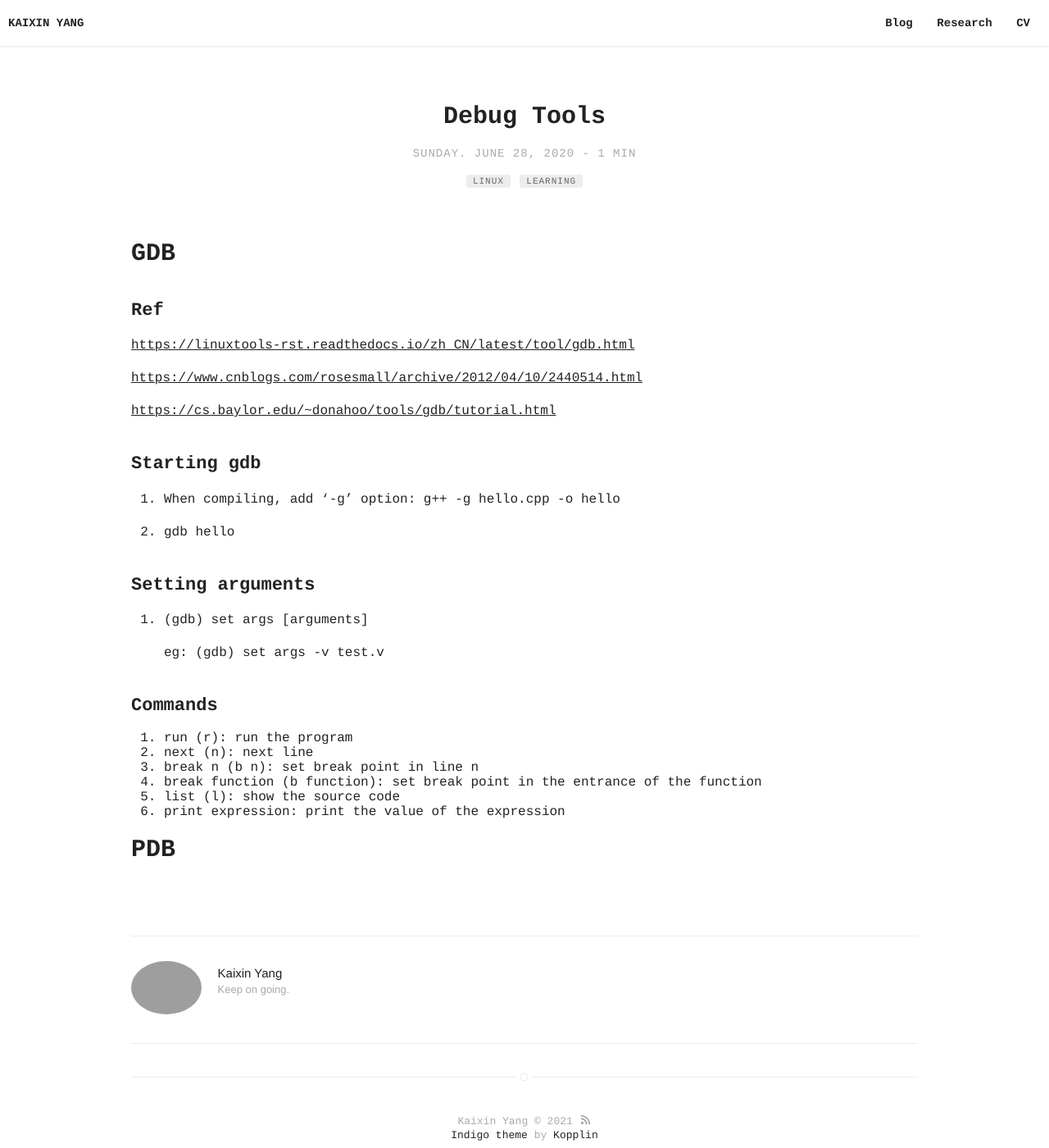
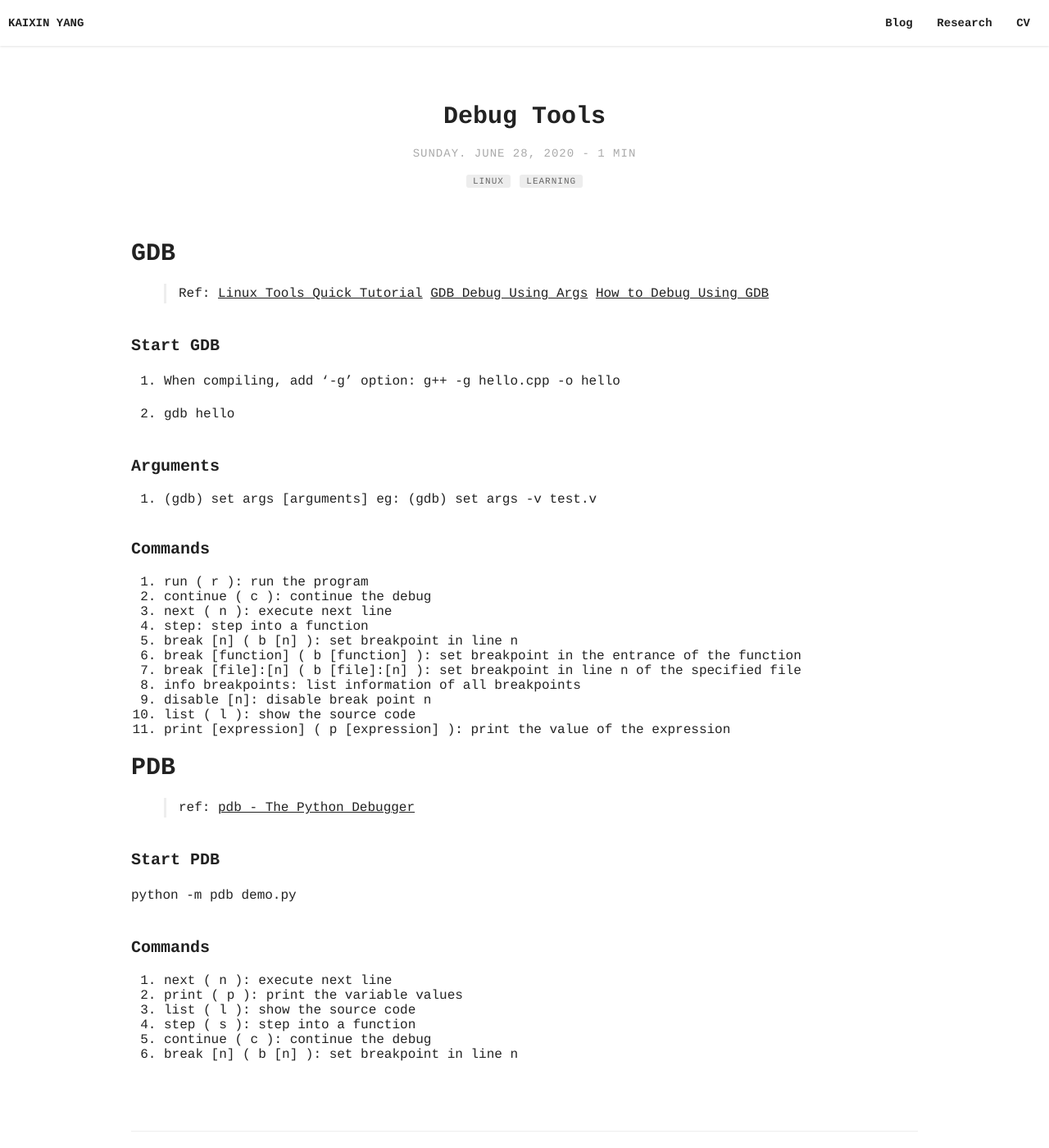
Before and after one commit to SceneryInMirror/SceneryInMirror.github.io, a Jekyll site: the page built from _posts/2020-06-27-gdb-Debug.markdown, in a window 1280 px wide and 1400 px high. Shown: the whole window at 82% size. Built offline with Jekyll 4.4.1, drawn with Linux system fonts in a browser that asks for light colours; comment, search, counter and statistics services are not loaded.

Commit message:
08/09/2021

```diff
--- a/_posts/2020-06-27-gdb-Debug.markdown
+++ b/_posts/2020-06-27-gdb-Debug.markdown
@@ -12,35 +12,53 @@ description: GDB debug tool used in Linux. PDB added (10/04/2020).
 
 # GDB
 
-## Ref
+> Ref:
+> [Linux Tools Quick Tutorial](https://linuxtools-rst.readthedocs.io/zh_CN/latest/tool/gdb.html)
+> [GDB Debug Using Args](https://www.cnblogs.com/rosesmall/archive/2012/04/10/2440514.html)
+> [How to Debug Using GDB](https://cs.baylor.edu/~donahoo/tools/gdb/tutorial.html)
 
-[https://linuxtools-rst.readthedocs.io/zh_CN/latest/tool/gdb.html](https://linuxtools-rst.readthedocs.io/zh_CN/latest/tool/gdb.html)
-
-[https://www.cnblogs.com/rosesmall/archive/2012/04/10/2440514.html](https://www.cnblogs.com/rosesmall/archive/2012/04/10/2440514.html)
-
-[https://cs.baylor.edu/~donahoo/tools/gdb/tutorial.html](https://cs.baylor.edu/~donahoo/tools/gdb/tutorial.html)
-
-## Starting gdb
+### Start GDB
 
 1. When compiling, add '-g' option: g++ -g hello.cpp -o hello
 
 2. gdb hello
 
-## Setting arguments
+### Arguments
 
 1. (gdb) set args [arguments]
-
    eg: (gdb) set args -v test.v
 
-## Commands
+### Commands
 
-1. run (r): run the program
-2. next (n): next line
-3. break n (b n): set break point in line n
-4. break function (b function): set break point in the entrance of the function
-5. list (l): show the source code
-6. print expression: print the value of the expression
+1. run ( r ): run the program
+2. continue ( c ): continue the debug
+3. next ( n ): execute next line
+4. step: step into a function
+5. break [n] ( b [n] ): set breakpoint in line n
+6. break [function] ( b [function] ): set breakpoint in the entrance of the function
+7. break [file]:[n] ( b [file]:[n] ): set breakpoint in line n of the specified file
+8. info breakpoints: list information of all breakpoints
+9. disable [n]: disable break point n
+10. list ( l ): show the source code
+11. print [expression] ( p [expression] ): print the value of the expression
+
 
 
 
 # PDB
+
+> ref:
+> [pdb - The Python Debugger](https://docs.python.org/3.2/library/pdb.html)
+
+### Start PDB
+
+python -m pdb demo.py
+
+### Commands
+
+1. next ( n ): execute next line
+2. print ( p ): print the variable values
+3. list ( l ): show the source code
+4. step ( s ): step into a function
+5. continue ( c ): continue the debug
+6. break [n] ( b [n] ): set breakpoint in line n
--- a/_posts/2020-10-04-Diary.markdown
+++ b/_posts/2020-10-04-Diary.markdown
@@ -56,10 +56,14 @@ description: Sometimes I feel emotionally overwhelmed, and I do not want to shar
 
 第二次考screening exam还是很幸运地通过了，虽然只有2个top和3个moderate，但...通过万岁！终于不用考虑太多课程上的事情了。学期中途感觉压力太大退掉了cryptography，本来对剩下的stochastic process也没有抱太多期望，直到出成绩的时候被成绩单上的A惊到了...毕竟做好了拿B+的心理准备，而且平时成绩60+第一次期中还在平均分以下怎么都想不到还能拿A（写这段话的时候还特意又去确认了一遍...），只能说教授真的太给面子了，感激不尽！
 
-学期中的时候几乎被自己如潮水般的负面情绪吞没了，现在想来可能是，在各种事情都做的不好的时候，就很自然地开始就回忆从小到大各种失败的经历，有意无意地强化着“自己没有办法把一件事情做好”的意识。疫情里独处很多时候很多事情确实只能依靠自己，偏偏这时候又很强烈地否定自己，就...很爆炸。某种程度上而言，也是在为自己不想好好做事找借口。当时的心理活动大概就是——“你看你本科毕设做的一堆烂摊子，说明你不适合读博啦，上一次screening考的那么差，这次还不想好好准备，肯定又是过不了的啦。再考不过也别读了，收拾收拾回家歇个半年也挺好的，之后的事情就再说吧””你看你，心情不好的时候跟爸妈打电话什么话都不想说，搞得最后爸妈还得照顾你的情绪，太逊啦。你呀总是这样，心情不好又不喜欢表达出来，总是摆着个臭脸然后冷暴力，太不成熟了，不是个好儿子，也不是个好朋友好恋人。你自己想想看，有多少次就因为你自己太任性了让朋友和曾经的恋人伤心“——这样子。
+学期中的时候几乎被自己如潮水般的负面情绪吞没了，现在想来可能是，在各种事情都做的不好的时候，就很自然地开始就回忆从小到大各种失败的经历，有意无意地强化着“自己没有办法把一件事情做好”的意识。疫情里独处很多时候很多事情确实只能依靠自己，偏偏这时候又很强烈地否定自己，就...很爆炸。某种程度上而言，也是在为自己不想好好做事找借口。当时的心理活动大概就是——“你看你本科毕设做的一堆烂摊子，说明你不适合读博啦，上一次screening考的那么差，这次还不想好好准备，肯定又是过不了的啦。再考不过也别读了，收拾收拾回家歇个半年也挺好的，之后的事情就再说吧”“你看你，心情不好的时候跟爸妈打电话什么话都不想说，搞得最后爸妈还得照顾你的情绪，太逊啦。你呀总是这样，心情不好又不喜欢表达出来，总是摆着个臭脸然后冷暴力，太不成熟了，不是个好儿子，也不是个好朋友好恋人。你自己想想看，有多少次就因为你自己太任性了让朋友和曾经的恋人伤心”——这样子。
 
 所以特别感激C和F那个时候的关心，感觉就像是，脑袋里逐渐形成的一些深信不疑的念头，啪地一下被拍碎了，然后被告知说，自己脑袋瓜里的都是胡思乱想，我也没有想象中的那么糟糕哈。别一个人自顾自地走着，明明可以信赖和依靠的人都在这儿。之前感觉自己卡在一个情绪的死循环里，这个时候真的是如释重负，可以继续向前走了。哎呀自己真的太不擅长表达了，即使想要把这些心情跟你们分享，也不知道该怎么说才好，毕竟想来想去都是自己在和自己纠结，还是有点可笑。希望如果某一天你们看到这儿的时候，能知道发生的这些事情对我而言都超级超级重要。
 
 最近被好多人评价太安静了，这种自我纠结加上不擅长表达的性格某些时候还是挺烦人的，但好像已经被刻到骨子里了，咋样都改不过来，也是挺没救的。不过感觉日子终究还是好起来了，bad day大概也到头了。
 
 另一件略微有些伤感的事情是，外公外婆要搬家了，等下次回国的时候，估计程墩路的外婆家就只是过去式了。太多太多的故事发生在那里，有好多快乐的回忆啊。上一次去还是去年的1月，现在看就是最后一次了，然而并不记得当时发生了什么，大概像往常一样和外公外婆吃了顿午饭聊了一下午的天吧，还挺想再去一次的，可恶。这种完全不知道就是最后一次的分别还是挺折磨人的。
+
+#### 06/06/2021 15:00
+
+做梦在路上遇到一个玩蝴蝶刀的人，跟他对上视线后拿着刀过来捅我...后背被刺了一刀，反手抓着刀柄没让他拔出来，然后就“痛”醒了...
```
Also changed, not shown: _posts/2021-08-09-Coffee.markdown (added, +21 -0 lines), _posts/2021-08-09-English Grammar.markdown (added, +41 -0 lines), assets/images/coffee.jpg (added), assets/images/english.jpg (added).
